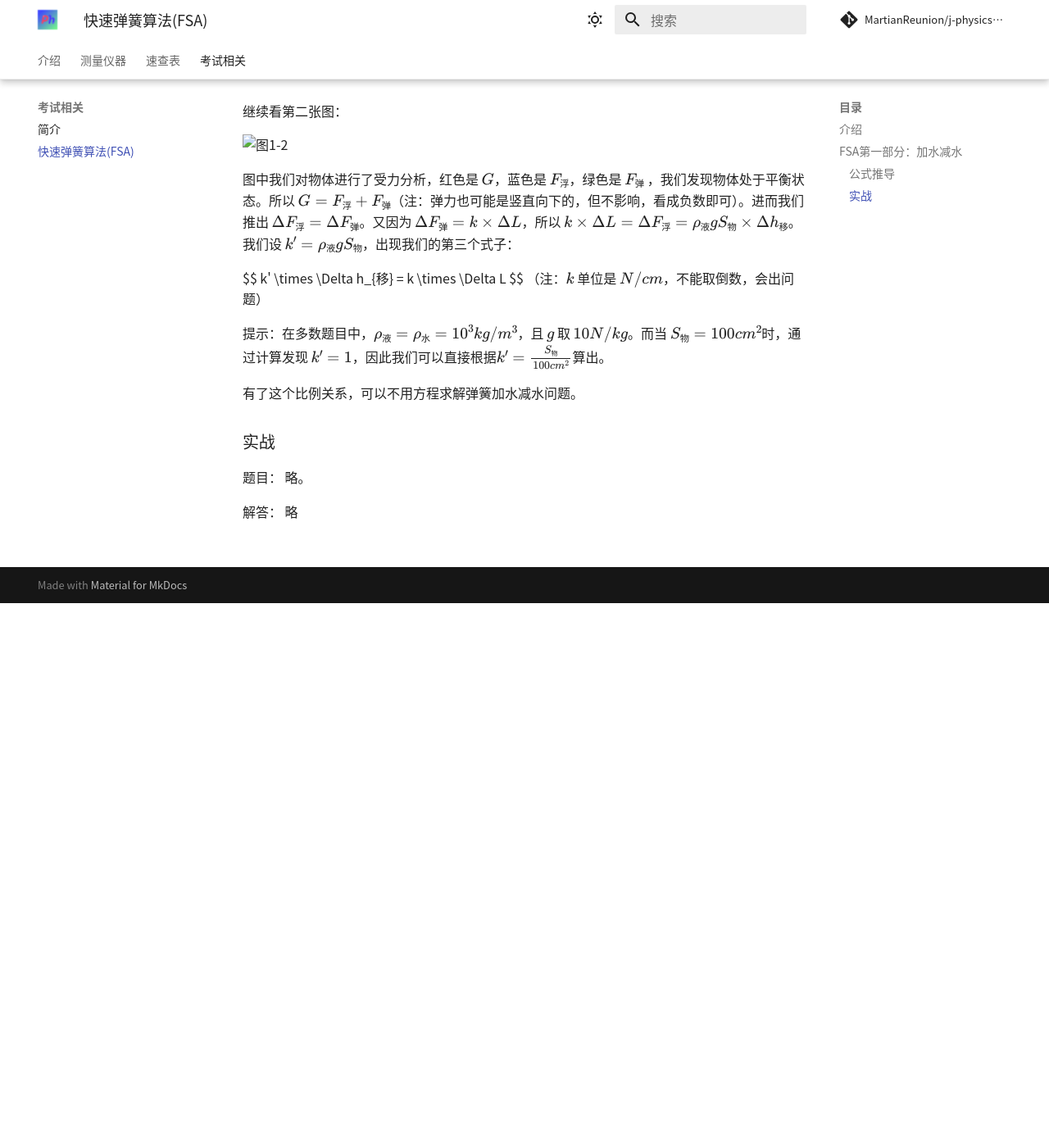
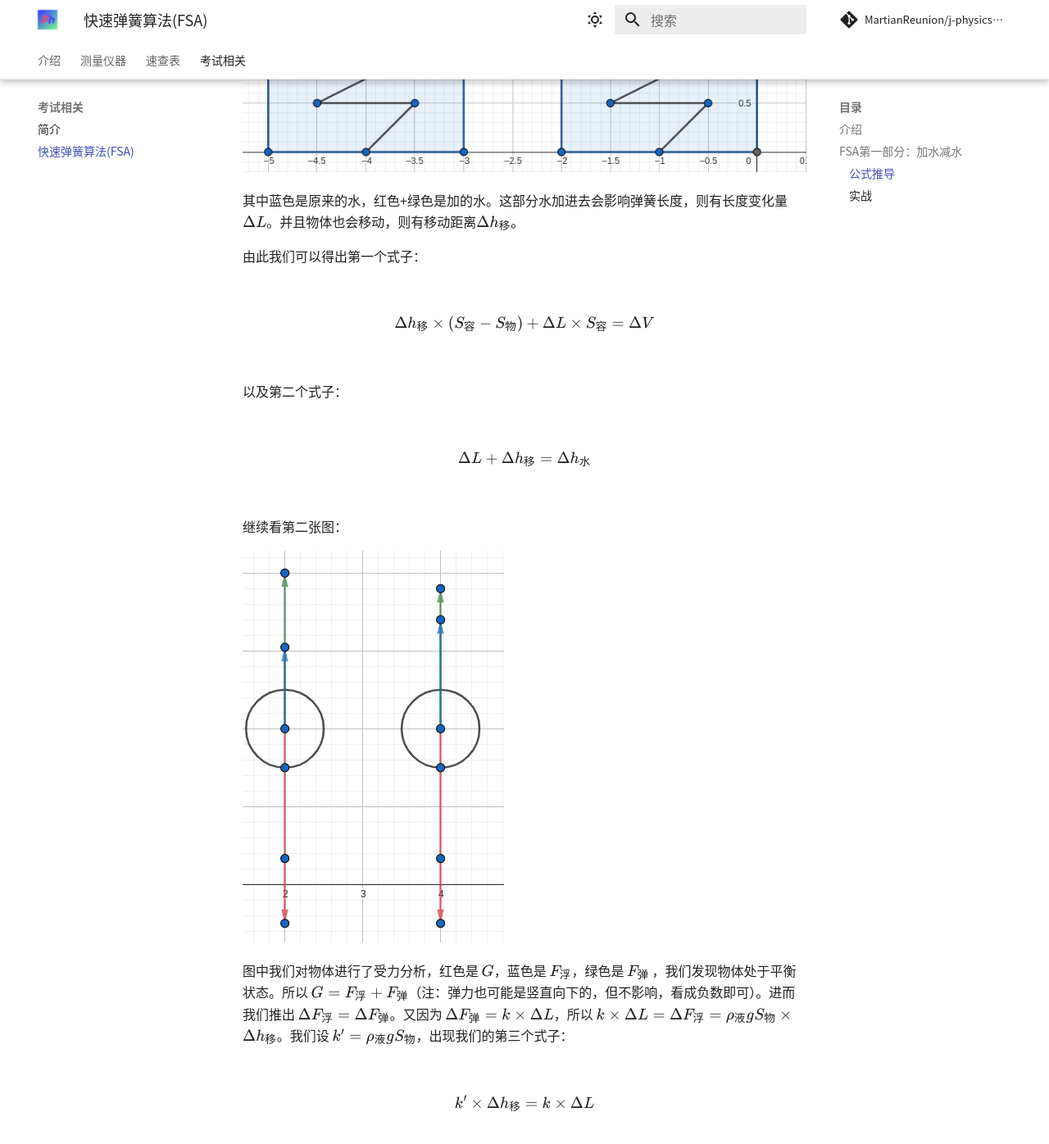
Before and after one commit to MartianReunion/j-physics-wiki, an MkDocs documentation site: the page built from docs/exam/fsa.md, in a window 1280 px wide and 1400 px high, scrolled down 664 px. Shown: the top 1396 px of the window at 82% size. Built offline with MkDocs 1.6.1 and Material for MkDocs 9.7.7, drawn with Linux system fonts in a browser that asks for light colours; comment, search, counter and statistics services are not loaded; some of the changed lines change nothing that is shown; some of the changed text lies outside the part shown.

Commit message:
upd(fsa.md, mkdocs.yml):修正LaTeX错误，更换API为katex

```diff
--- a/docs/exam/fsa.md
+++ b/docs/exam/fsa.md
@@ -4,7 +4,7 @@
 这个算法由[BsoltB](https://github.com/BsoltB)发明，用于解决浮力的弹簧类问题。
 ## FSA第一部分：加水减水
 ### 公式推导
-先看一张图：![图1-1](assets/exam/fsa/1_1.png)
+先看一张图：![图1-1](/assets/exam/fsa/1_1.png)
 
 其中蓝色是原来的水，红色+绿色是加的水。这部分水加进去会影响弹簧长度，则有长度变化量$\Delta L$。并且物体也会移动，则有移动距离$\Delta h_{移}$。
 
@@ -18,13 +18,12 @@ $$\Delta L + \Delta h_{移} = \Delta h_{水}$$
 
 继续看第二张图：
 
-![图1-2](assets/exam/fsa/1_2.png)
+![图1-2](/assets/exam/fsa/1_2.png)
 
 图中我们对物体进行了受力分析，红色是 $G$，蓝色是 $F_{浮}$，绿色是 $F_{弹}$ ，我们发现物体处于平衡状态。所以 $G = F_{浮} + F_{弹}$（注：弹力也可能是竖直向下的，但不影响，看成负数即可）。进而我们推出 $\Delta F_{浮} = \Delta F_{弹}$。又因为 $\Delta F_{弹} = k \times \Delta L$，所以 $k \times \Delta L = \Delta F_{浮} = \rho_{液}gS_{物} \times \Delta h_{移}$。我们设 $k' = \rho_{液}gS_{物}$，出现我们的第三个式子：
 
-$$
-k' \times \Delta h_{移} = k \times \Delta L
-$$
+$$k' \times \Delta h_{移} = k \times \Delta L$$
+
 （注：$k$ 单位是 $N/cm$，不能取倒数，会出问题）
 
 提示：在多数题目中，$\rho_{液} = \rho_{水} = 10^3 kg/m^3$，且 $g$ 取 $10 N/kg$。而当 $S_{物} = 100 cm^2$时，通过计算发现 $k' = 1$，因此我们可以直接根据$k' = \frac{S_{物}}{100cm^2}$算出。
--- /dev/null
+++ b/docs/javascripts/katex.js
@@ -0,0 +1,10 @@
+document$.subscribe(({ body }) => {
+    renderMathInElement(body, {
+        delimiters: [
+            { left: "$$", right: "$$", display: true },
+            { left: "$", right: "$", display: false },
+            { left: "\\(", right: "\\)", display: false },
+            { left: "\\[", right: "\\]", display: true }
+        ],
+    })
+})
--- a/mkdocs.yml
+++ b/mkdocs.yml
@@ -74,6 +74,14 @@ plugins:
   - search
   - ezlinks
 
+#extra_javascript:
+#  - javascripts/mathjax.js
+#  - https://unpkg.com/mathjax@3/es5/tex-mml-chtml.js
+
 extra_javascript:
-  - javascripts/mathjax.js
-  - https://unpkg.com/mathjax@3/es5/tex-mml-chtml.js
+  - javascripts/katex.js
+  - https://unpkg.com/katex@0/dist/katex.min.js
+  - https://unpkg.com/katex@0/dist/contrib/auto-render.min.js
+
+extra_css:
+  - https://unpkg.com/katex@0/dist/katex.min.css
```
